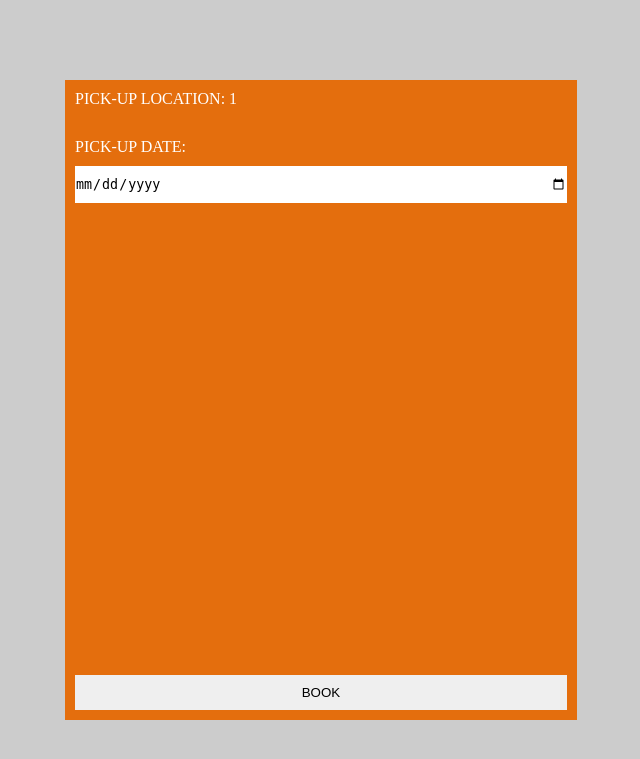
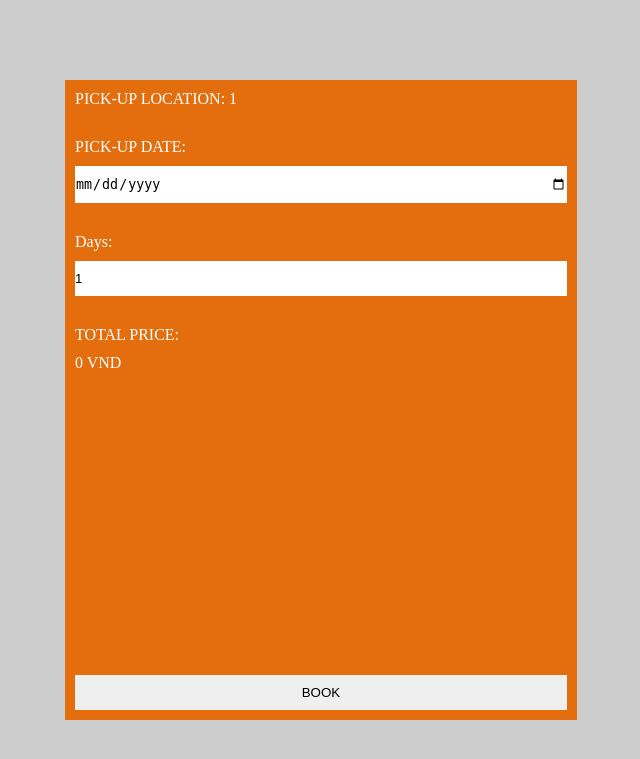
Before and after one commit to jxgzy24140/bicycle_team_6, a PHP site: page /pages/cart/reservation.php in a window 1280 px wide. Shown: the top 759 px of the page, without its empty margins (319-959 px from the left). Run offline with PHP 8.4, Linux system fonts and the light colour scheme; the visitor is signed in with stand-in values (Sample User, id 1); data that the repository does not hold is empty.

Commit message:
new feature choose days to rent

```diff
--- a/pages/cart/reservation.php
+++ b/pages/cart/reservation.php
@@ -20,12 +20,14 @@
     class Reservation {
         public $tin;
         public $nameStore;
+        public $days;
         public $time;
 
-        public function __construct($tin, $nameStore, $time)
+        public function __construct($tin, $nameStore, $days, $time)
         {
           $this->tin = $tin;
           $this->nameStore = $nameStore;
+          $this->days = $days;
           $this->time = $time;
         }
 
@@ -37,7 +39,7 @@
 
         public function insertReservation() {
             $conn = $this->connect();
-            $sql = "INSERT INTO reservation(TIN,Name_Store,Time) VALUES('$this->tin','$this->nameStore','$this->time')";
+            $sql = "INSERT INTO reservation(TIN,Name_Store,days_to_rent,Time) VALUES('$this->tin','$this->nameStore','$this->days','$this->time')";
             mysqli_query($conn, $sql);
             return mysqli_insert_id($conn);
         }
@@ -76,7 +78,8 @@
             $Name_Store = $row['UniqueName'];
         }
         $Time = $_POST['date'];
-        $newReser = new Reservation($TIN, $Name_Store, $Time);
+        $days = $_POST['days'];
+        $newReser = new Reservation($TIN, $Name_Store,$days, $Time);
         $id = $newReser->insertReservation();
         foreach ($_SESSION['reservation'] as $key => $value) {
             $result2 = $newReser->insertReserBicycleModel($id, $key);
@@ -107,9 +110,8 @@
                         <h3>Bicycle Model: <?php echo $row['UniqueName']; $uniqueName = $row['UniqueName']; ?></h3>
                         <p>Type: <?php echo $row['Type'] ?></p>
                         <p>Gear: <?php echo $row['Gear'] ?></p>
-                        <p>Quantity: <?php echo $_POST[$key] ?></p>
+                        <p>Quantity: <span class="quantity"><?php echo $_POST[$key] ?></span></p>
                         <?php if(!isset($_SESSION['quantity'])) { $_SESSION['quantity'] = array(); } else { $_SESSION['quantity'][$uniqueName] = $_POST[$key];} ?>
-
                     </div>
             <?php }
             }  ?>
@@ -118,13 +120,34 @@
             </div>
             <div class="form-group">
                 <label for="">PICK-UP DATE: </label>
-                <input type="date" name="date">
+                <input type="date" name="date" >
+            </div>
+            <div class="form-group">
+                <label for="">Days: </label>
+                <input type="number" class="num-of-rent" min="1" value="1" name="days" required>
+            </div>
+            <div class="form-group">
+                <label for="">TOTAL PRICE:</label>
+                <p class="total-price"></p>
             </div>
             <div class="submit-form-group form-group">
                 <input type="submit" name="submit-reser" value="BOOK" class="submitBtn" />
             </div>
         </form>
     </div>
+    <script>
+        const listQuantity = document.querySelectorAll('.quantity')
+        const price = document.querySelector('.total-price')
+        const numOfRent = document.querySelector('.num-of-rent')
+        let sum = 0
+        listQuantity.forEach(e => {
+            sum = sum + parseInt(e.outerText)
+        })
+        price.innerHTML = numOfRent.value * sum * 100000 + " VND"
+        numOfRent.onchange = (e) => {
+            price.innerHTML = e.target.value * sum * 100000 + " VND"
+        }
+    </script>
 </body>
 
 </html>
```
Also changed, not shown: pages/pickup/pickup.php (+9 -5 lines), pages/pickup/return.php (+6 -6 lines).
